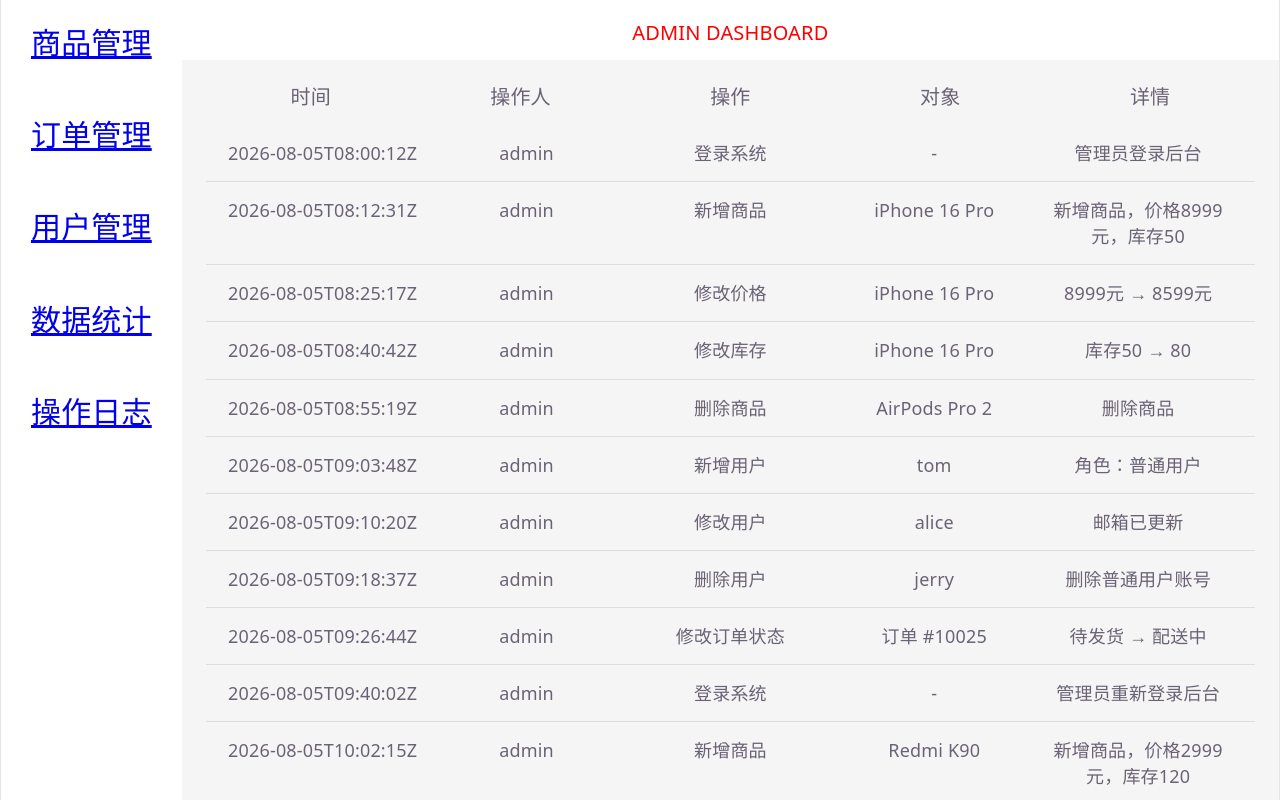
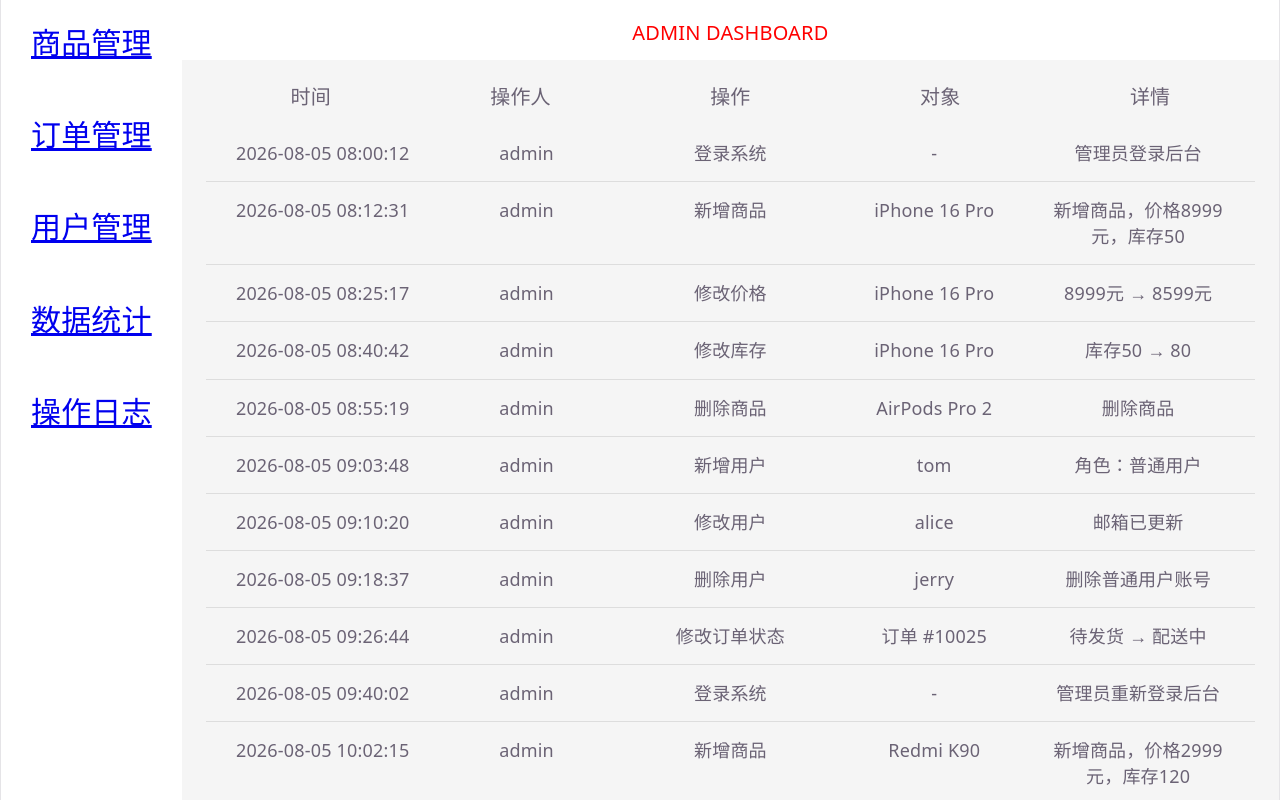
Before and after one commit to R1Kka1/admin-dashboard, a React (Vite) app: page /admin/log in a window 1280 px wide. Built offline with nearby package versions, Linux system fonts and the light colour scheme; data requests are answered from the project's data file; sample sign-in values are in the browser's storage.

Commit message:
添加对商品的日志监控

```diff
--- a/db.json
+++ b/db.json
@@ -6,7 +6,7 @@
       "name": "Intermediate Size Basketball",
       "rating": {
         "stars": 4,
-        "count": 130
+        "count": 131
       },
       "priceCents": 100,
       "keywords": [
@@ -687,6 +687,72 @@
       },
       "keywords": [],
       "id": "cdIjHPxIL0c"
+    },
+    {
+      "name": "1111111",
+      "priceCents": 100,
+      "image": "images/products/women-striped-beach-dress.jpg",
+      "rating": {
+        "stars": 0,
+        "count": 1
+      },
+      "keywords": [],
+      "id": "MYrqOSXhDcM"
+    },
+    {
+      "name": "1111111",
+      "priceCents": 1044,
+      "image": "images/products/women-striped-beach-dress.jpg",
+      "rating": {
+        "stars": 0,
+        "count": 1
+      },
+      "keywords": [],
+      "id": "t_Q38Yu1LrI"
+    },
+    {
+      "name": "1111111",
+      "priceCents": 1044,
+      "image": "images/products/women-striped-beach-dress.jpg",
+      "rating": {
+        "stars": 0,
+        "count": 1
+      },
+      "keywords": [],
+      "id": "NPs-gA4MCYc"
+    },
+    {
+      "name": "3sd",
+      "priceCents": 11100,
+      "image": "images/products/women-striped-beach-dress.jpg",
+      "rating": {
+        "stars": 0,
+        "count": 1
+      },
+      "keywords": [],
+      "id": "p3q5c4XCGHU"
+    },
+    {
+      "name": "tesxrt",
+      "priceCents": 1421,
+      "image": "images/products/women-striped-beach-dress.jpg",
+      "rating": {
+        "stars": 0,
+        "count": 1
+      },
+      "keywords": [],
+      "id": "AmDLsa7aaFk"
+    },
+    {
+      "name": "text1",
+      "priceCents": 1200,
+      "image": "images/products/women-striped-beach-dress.jpg",
+      "rating": {
+        "stars": 0,
+        "count": 1
+      },
+      "keywords": [],
+      "id": "K5cNMq6iMjE"
     }
   ],
   "users": [
@@ -899,7 +965,7 @@
   ],
   "logs": [
     {
-      "id": 1,
+      "id": "1",
       "operator": "admin",
       "action": "登录系统",
       "target": "-",
@@ -907,7 +973,7 @@
       "createdAt": "2026-08-05T08:00:12Z"
     },
     {
-      "id": 2,
+      "id": "2",
       "operator": "admin",
       "action": "新增商品",
       "target": "iPhone 16 Pro",
@@ -915,7 +981,7 @@
       "createdAt": "2026-08-05T08:12:31Z"
     },
     {
-      "id": 3,
+      "id": "3",
       "operator": "admin",
       "action": "修改价格",
       "target": "iPhone 16 Pro",
@@ -923,7 +989,7 @@
       "createdAt": "2026-08-05T08:25:17Z"
     },
     {
-      "id": 4,
+      "id": "4",
       "operator": "admin",
       "action": "修改库存",
       "target": "iPhone 16 Pro",
@@ -931,7 +997,7 @@
       "createdAt": "2026-08-05T08:40:42Z"
     },
     {
-      "id": 5,
+      "id": "5",
       "operator": "admin",
       "action": "删除商品",
       "target": "AirPods Pro 2",
@@ -939,7 +1005,7 @@
       "createdAt": "2026-08-05T08:55:19Z"
     },
     {
-      "id": 6,
+      "id": "6",
       "operator": "admin",
       "action": "新增用户",
       "target": "tom",
@@ -947,7 +1013,7 @@
       "createdAt": "2026-08-05T09:03:48Z"
     },
     {
-      "id": 7,
+      "id": "7",
       "operator": "admin",
       "action": "修改用户",
       "target": "alice",
@@ -955,7 +1021,7 @@
       "createdAt": "2026-08-05T09:10:20Z"
     },
     {
-      "id": 8,
+      "id": "8",
       "operator": "admin",
       "action": "删除用户",
       "target": "jerry",
@@ -963,7 +1029,7 @@
       "createdAt": "2026-08-05T09:18:37Z"
     },
     {
-      "id": 9,
+      "id": "9",
       "operator": "admin",
       "action": "修改订单状态",
       "target": "订单 #10025",
@@ -971,7 +1037,7 @@
       "createdAt": "2026-08-05T09:26:44Z"
     },
     {
-      "id": 10,
+      "id": "10",
       "operator": "admin",
       "action": "登录系统",
       "target": "-",
@@ -979,7 +1045,7 @@
       "createdAt": "2026-08-05T09:40:02Z"
     },
     {
-      "id": 11,
+      "id": "11",
       "operator": "admin",
       "action": "新增商品",
       "target": "Redmi K90",
@@ -987,7 +1053,7 @@
       "createdAt": "2026-08-05T10:02:15Z"
     },
     {
-      "id": 12,
+      "id": "12",
       "operator": "admin",
       "action": "修改价格",
       "target": "MacBook Air M5",
@@ -995,7 +1061,7 @@
       "createdAt": "2026-08-05T10:20:56Z"
     },
     {
-      "id": 13,
+      "id": "13",
       "operator": "admin",
       "action": "修改库存",
       "target": "小米平板 8",
@@ -1003,7 +1069,7 @@
       "createdAt": "2026-08-05T10:36:29Z"
     },
     {
-      "id": 14,
+      "id": "14",
       "operator": "admin",
       "action": "删除商品",
       "target": "荣耀 Earbuds",
@@ -1011,12 +1077,164 @@
       "createdAt": "2026-08-05T10:48:11Z"
     },
     {
-      "id": 15,
+      "id": "15",
       "operator": "admin",
       "action": "新增用户",
       "target": "developer01",
       "detail": "角色：管理员",
       "createdAt": "2026-08-05T11:00:45Z"
+    },
+    {
+      "operator": "admin",
+      "action": "修改库存",
+      "target": "Intermediate Size Basketball",
+      "detail": "$130 -> $1",
+      "createdAt": "2026-08-05T05:51:34.102Z",
+      "id": "hseh_Z9xYr8"
+    },
+    {
+      "operator": "admin",
+      "action": "修改库存",
+      "target": "Intermediate Size Basketball",
+      "detail": "库存：130 -> 库存：1",
+      "createdAt": "2026-08-05T05:52:04.711Z",
+      "id": "tPjX-e5dAqc"
+    },
+    {
+      "operator": "admin",
+      "action": "修改库存",
+      "target": "Intermediate Size Basketball",
+      "detail": "库存：131 -> 库存：132",
+      "createdAt": "2026-08-05T05:52:45.506Z",
+      "id": "Uhbg2P4B0YI"
+    },
+    {
+      "operator": "admin",
+      "action": "修改库存",
+      "target": "Intermediate Size Basketball",
+      "detail": "库存：132 -> 库存：131",
+      "createdAt": "2026-08-05T05:53:53.063Z",
+      "id": "yF0b1lvLINg"
+    },
+    {
+      "operator": "admin",
+      "action": "新增商品",
+      "target": "1111111",
+      "detail": "新增商品，价格$0.01，库存1",
+      "createdAt": "2026-08-05T05:55:53.730Z",
+      "id": "uVvLVrkdhFc"
+    },
+    {
+      "operator": "admin",
+      "action": "新增商品",
+      "target": "1111111",
+      "detail": "新增商品，价格$0.10，库存1",
+      "createdAt": "2026-08-05T05:56:08.337Z",
+      "id": "zmJutn6chmA"
+    },
+    {
+      "operator": "admin",
+      "action": "新增商品",
+      "target": "1111111",
+      "detail": "新增商品，价格10.44，库存1",
+      "createdAt": "2026-08-05T05:56:35.329Z",
+      "id": "kcyL4v156S8"
+    },
+    {
+      "operator": "admin",
+      "action": "新增商品",
+      "target": "3sd",
+      "detail": "新增商品，价格$111，库存1",
+      "createdAt": "2026-08-05T05:56:48.695Z",
+      "id": "ijRT142y_F8"
+    },
+    {
+      "operator": "admin",
+      "action": "修改价格",
+      "target": "Intermediate Size Basketball",
+      "detail": "$1.00 -> $10",
+      "createdAt": "2026-08-05T05:59:02.997Z",
+      "id": "QeZRFAuWQ2Q"
+    },
+    {
+      "operator": "admin",
+      "action": "修改价格",
+      "target": "Intermediate Size Basketball",
+      "detail": "$13.00 -> $12",
+      "createdAt": "2026-08-05T06:00:21.258Z",
+      "id": "7CS07cLHBks"
+    },
+    {
+      "operator": "admin",
+      "action": "修改价格",
+      "target": "Intermediate Size Basketball",
+      "detail": "$12.00 -> $13.5",
+      "createdAt": "2026-08-05T06:01:15.424Z",
+      "id": "fJlQ9mzDb5Q"
+    },
+    {
+      "operator": "admin",
+      "action": "新增商品",
+      "target": "tesxrt",
+      "detail": "新增商品，价格$14.21，库存1",
+      "createdAt": "2026-08-05T06:04:48.015Z",
+      "id": "73AMvJi5TAw"
+    },
+    {
+      "operator": "admin",
+      "action": "修改价格",
+      "target": "Intermediate Size Basketball",
+      "detail": "$13.50 -> $12.00",
+      "createdAt": "2026-08-05T06:14:38.838Z",
+      "id": "_-5xa7LIdeA"
+    },
+    {
+      "operator": "admin",
+      "action": "新增商品",
+      "target": "text1",
+      "detail": "新增商品，价格$12，库存1",
+      "createdAt": "2026-08-05T06:15:06.881Z",
+      "id": "UwFlyd0TA0I"
+    },
+    {
+      "operator": "admin",
+      "action": "新增商品",
+      "target": "sd",
+      "detail": "新增商品，价格$13.00，库存1",
+      "createdAt": "2026-08-05T06:15:29.351Z",
+      "id": "o8mxScPwMNo"
+    },
+    {
+      "operator": "admin",
+      "action": "修改库存",
+      "target": "Intermediate Size Basketball",
+      "detail": "库存：131 -> 库存：132",
+      "createdAt": "2026-08-05T06:17:23.444Z",
+      "id": "MdzvxTGab4k"
+    },
+    {
+      "operator": "admin",
+      "action": "修改库存",
+      "target": "Intermediate Size Basketball",
+      "detail": "库存：132 -> 库存：131",
+      "createdAt": "2026-08-05T06:17:24.712Z",
+      "id": "JTQnFFFpRHM"
+    },
+    {
+      "operator": "admin",
+      "action": "修改价格",
+      "target": "Intermediate Size Basketball",
+      "detail": "$12.00 -> $1.00",
+      "createdAt": "2026-08-05T06:17:26.222Z",
+      "id": "7ctNNmbcGTo"
+    },
+    {
+      "operator": "admin",
+      "action": "删除商品",
+      "target": "sd",
+      "detail": "删除商品",
+      "createdAt": "2026-08-05T06:19:38.442Z",
+      "id": "8N5UjXwbIHg"
     }
   ],
   "$schema": "./node_modules/json-server/schema.json"
--- a/src/components/AddProductModal.jsx
+++ b/src/components/AddProductModal.jsx
@@ -1,8 +1,9 @@
-
+import { addLog } from "../untils/log";
 import { useState } from "react";
 import "./AddProductModal.css";
 import { ChangeMessage } from "./ChangeMessage";
 import { postObject } from "../api/api";
+import { formatCurrency } from "../untils/money";
 
 export function AddProductModal({ close, loadProducts,showToast}) {
     const [newProductName, setNewProductName] = useState("");
@@ -32,7 +33,12 @@ export function AddProductModal({ close, loadProducts,showToast}) {
         };
         try {
             await postObject("/products",product);
-
+            await addLog({
+                operator: "admin",
+                action: "新增商品",
+                target: newProductName,
+                detail: `新增商品，价格$${Number(newProductPrice).toFixed(2)}，库存${newProductStock}`
+            });
             showToast("✅️商品添加成功");
             await loadProducts();
             close();
--- a/src/components/DelProductPop.jsx
+++ b/src/components/DelProductPop.jsx
@@ -1,5 +1,6 @@
 import "./DelProductPop.css";
 import { delObject } from "../api/api";
+import { addLog } from "../untils/log";
 
 export function DelProductPop ({product,close,loadProducts,setSelectProduct,showToast}) {
 
@@ -7,10 +8,15 @@ export function DelProductPop ({product,close,loadProducts,setSelectProduct,show
     async function handleDelete(){
         try{
             await delObject(`/products/${product.id}`);
+             await addLog({
+                operator: "admin",
+                action: "删除商品",
+                target: product.name,
+                detail: "删除商品"
+            });
             showToast("✅️商品删除成功");
             await loadProducts();
             setSelectProduct(null);
-
             close();
         }catch{
             showToast("❌商品删除失败");
--- a/src/pages/OperationLog.jsx
+++ b/src/pages/OperationLog.jsx
@@ -1,6 +1,7 @@
 import "./OperationLog.css";
 import { useEffect, useState } from "react";
 import { getList } from "../api/api";
+import dayjs from "dayjs";
 
 export function OperationLog() {
     const [logs,setLogs] = useState([]);
@@ -9,7 +10,7 @@ export function OperationLog() {
         try{
             const response = await getList('/logs');
             setLogs(response.data);
-            console.log(response.data);
+
         }
         catch(error){
             console.log(error);
@@ -34,7 +35,7 @@ export function OperationLog() {
                     logs.map((eachLog) => {
                         return (
                             <div key={eachLog.id} className="eachLog-row">
-                                <div>{eachLog.createdAt}</div>
+                                <div>{dayjs(eachLog.createdAt).format("YYYY-MM-DD HH:mm:ss")}</div>
                                 <div>{eachLog.operator}</div>
                                 <div>{eachLog.action}</div>
                                 <div>{eachLog.target}</div>
--- /dev/null
+++ b/src/untils/log.js
@@ -0,0 +1,11 @@
+import { postObject } from "../api/api"
+
+export async  function addLog({operator,action,target,detail}) {
+    await postObject("/logs", {
+        operator,
+        action,
+        target,
+        detail,
+        createdAt: new Date().toISOString()
+    });
+}
```
Also changed, not shown: src/components/ChangeProductPriceModal.jsx (+8 -1 lines), src/components/ChangeStockModal.jsx (+15 -1 lines).
